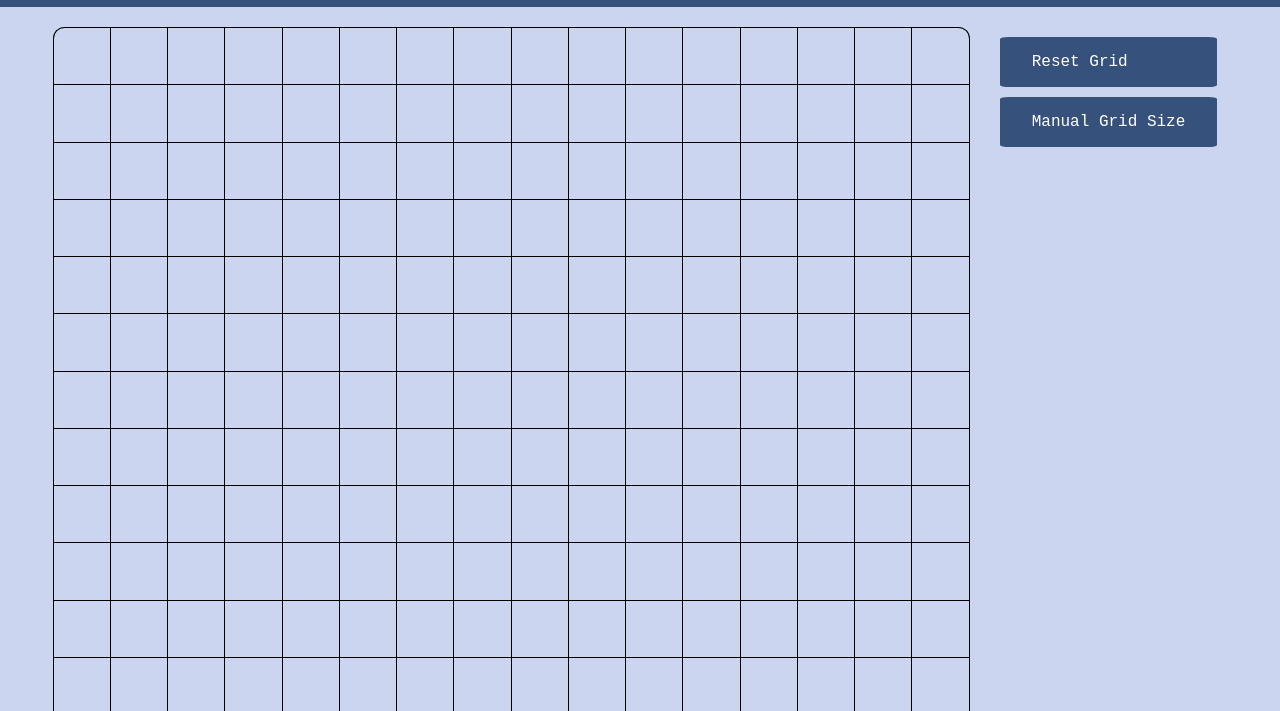
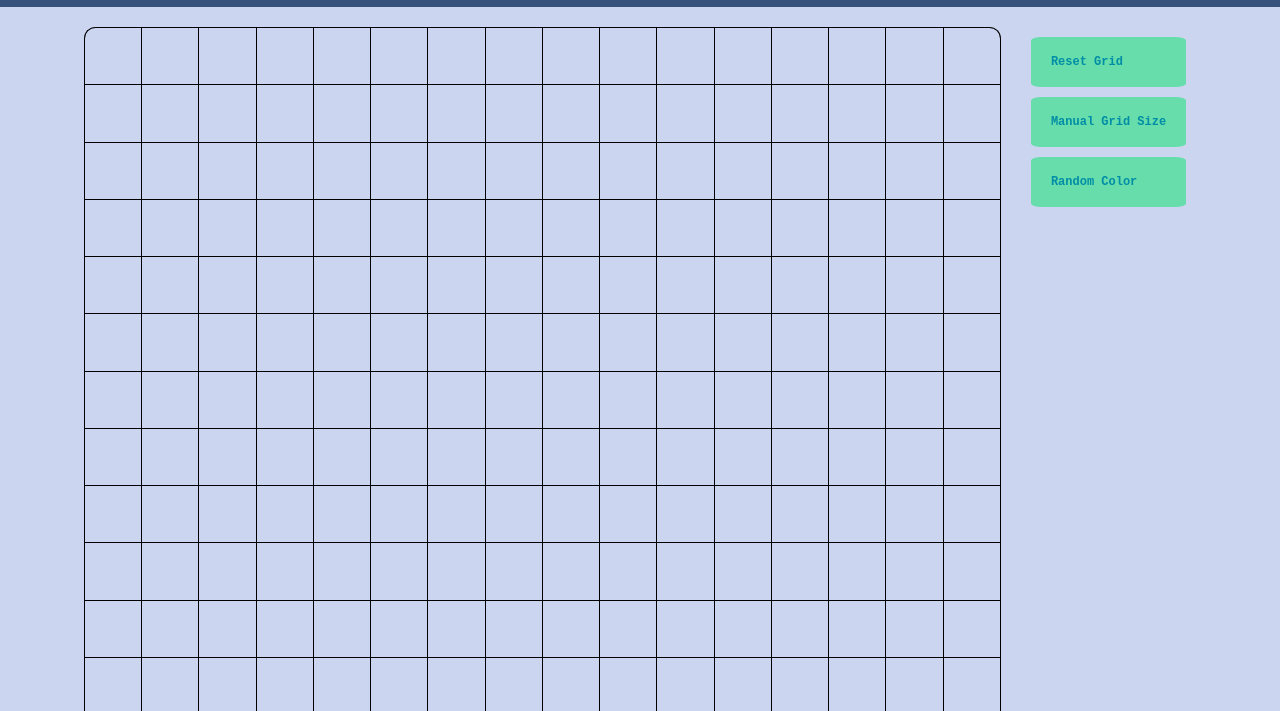
Before and after one commit to renrom/etch-a-sketch, a plain HTML site: page index.html in a window 1280 px wide. Shown: the part 89-800 px from the top of the page. Drawn offline with Linux system fonts and the light colour scheme.

Commit message:
finished the project

```diff
--- a/css/styles.css
+++ b/css/styles.css
@@ -23,14 +23,12 @@ body {
     border-radius: 2%;
     padding: 10px;
 	color: white;
-
 }
 
 .gridline{
 	display: flex;
 	flex: 1;
 	justify-content: center;
-
 }
 
 .main {
@@ -41,18 +39,21 @@ body {
 }
 
 .resetbutton,
-.gridsizebutton {
-    background-color: #36517c;
+.gridsizebutton,
+.randomcolor {
+    background-color: #67ddab;
     border: none;
     margin: 10px;
-    padding: 10px 32px;
+    padding: 10px 20px;
     display: flex;
     align-items: center;
     text-align: center;
     text-decoration: none;
-    font-size: 16px;
-    border-radius: 4%;
+    font-size: 32px;
+    font-weight: bold;
+    border-radius: 7%;
     cursor: pointer;
     height: 30px;
-    color: white;
+    color: #018DA5;
+    font-size: 12px;
 }
--- a/index.html
+++ b/index.html
@@ -18,12 +18,13 @@
     </div>
     <div class="main">
         <div class="container"></div>
-
         <div class="right-container">
             <div class="resetbutton">Reset Grid</div>
             <div class="gridsizebutton">Manual Grid Size</div>
+            <div class="randomcolor">Random Color</div>
+        </div>
 
-        </div>
+
     </div>
 </body>
 
--- a/scripts/etch.js
+++ b/scripts/etch.js
@@ -2,15 +2,20 @@
 let gridSize = 16;
 let gridWidth = 900;
 
+// begin with a clean grid with a default size
+resetGrid();
 createGrid(gridSize);
 
 resetButton = document.querySelector(".resetbutton");
 gridsizeButton = document.querySelector(".gridsizebutton")
+randomcolorButton = document.querySelector(".randomcolor")
 
 resetButton.addEventListener("click", function () {
     resetGrid();
     createGrid(gridSize);
 });
+
+// Resize the grid with the prompted number, only accept numbers between 1 - 100
 
 gridsizeButton.addEventListener("click", function () {
         newGridSizePrompt = prompt("Please enter desires gridsize");
@@ -30,6 +35,10 @@ gridsizeButton.addEventListener("click", function () {
         resetGrid();
         createGrid(newGridSize);
 
+});
+
+randomcolorButton.addEventListener("click", function () {
+    randomcolor = true;
 });
 
 
@@ -56,7 +65,7 @@ function createGrid(gridSize) {
             newGridItem.style.borderTop = "1px solid black";
 
             // Add a nice afterglow effect
-            newGridItem.style.transition = "background 1s";
+            newGridItem.style.transition = "background 0.4s";
 
 
             // Add borderline to the right if the last item to the right
@@ -89,14 +98,19 @@ function createGrid(gridSize) {
         };
     };
 
-    // on the new griditems, add 2 eventhandlers, one for entering, one for leaving
+    // on the new griditems, add 2 eventhandlers, one for entering, one for leaving.
     gridAllItems = document.querySelectorAll(".griditem");
     gridAllItems.forEach(gridItem => {
         gridItem.addEventListener("mouseenter", () => {
-            gridItem.style.backgroundColor = "black";
 
+            if (!randomcolor) {
+                gridItem.style.backgroundColor = "black";
+            } else {
 
+                gridItem.style.backgroundColor = "#" + Math.floor(Math.random()*16777215).toString(16);
+            }
         });
+        // this listener is not used (yet).
         gridItem.addEventListener("mouseleave", () => {
 
         });
@@ -104,6 +118,7 @@ function createGrid(gridSize) {
 };
 
 function resetGrid() {
+    randomcolor = false;
     allGridLines = document.querySelectorAll(".gridline");
     allGridLines.forEach(gridLine => {
         gridLine.remove();
```
